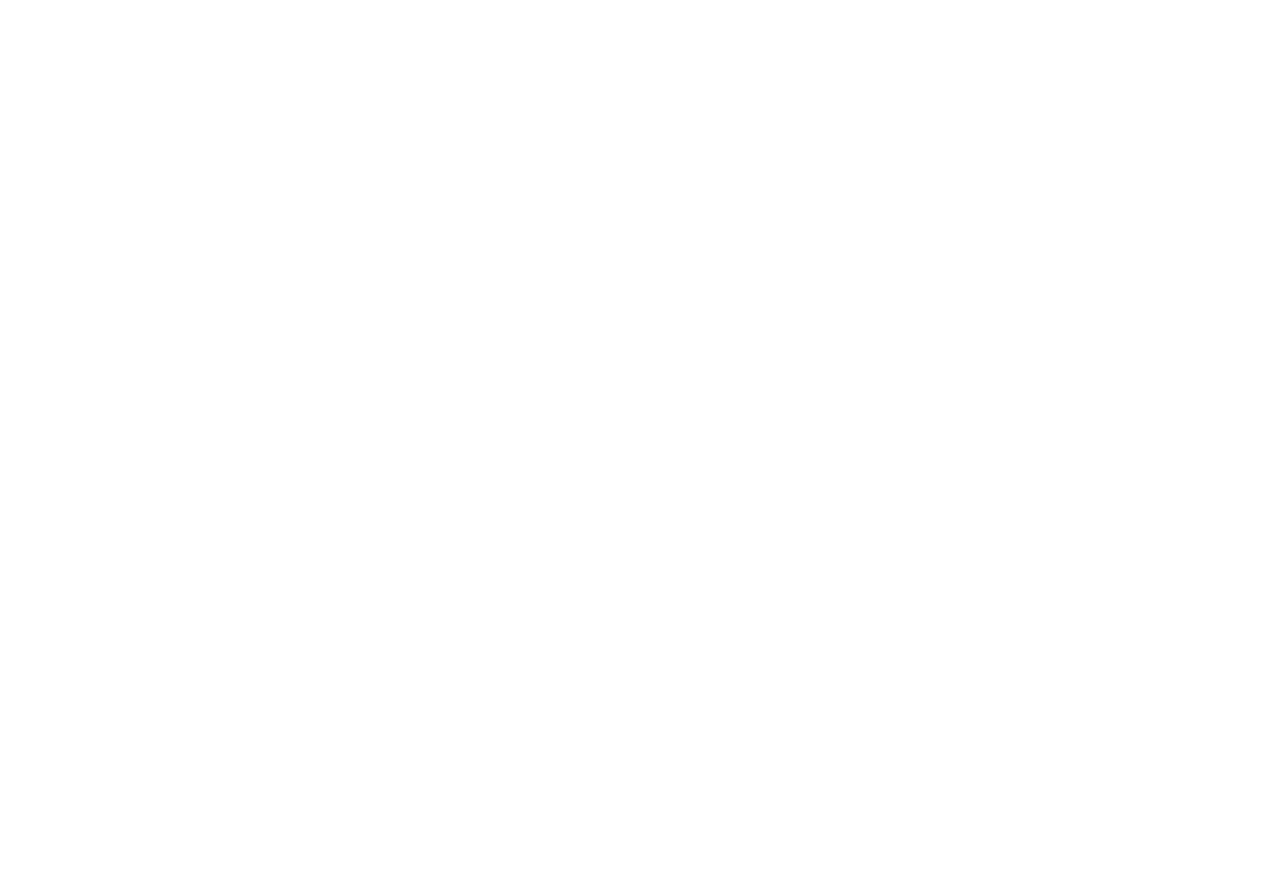
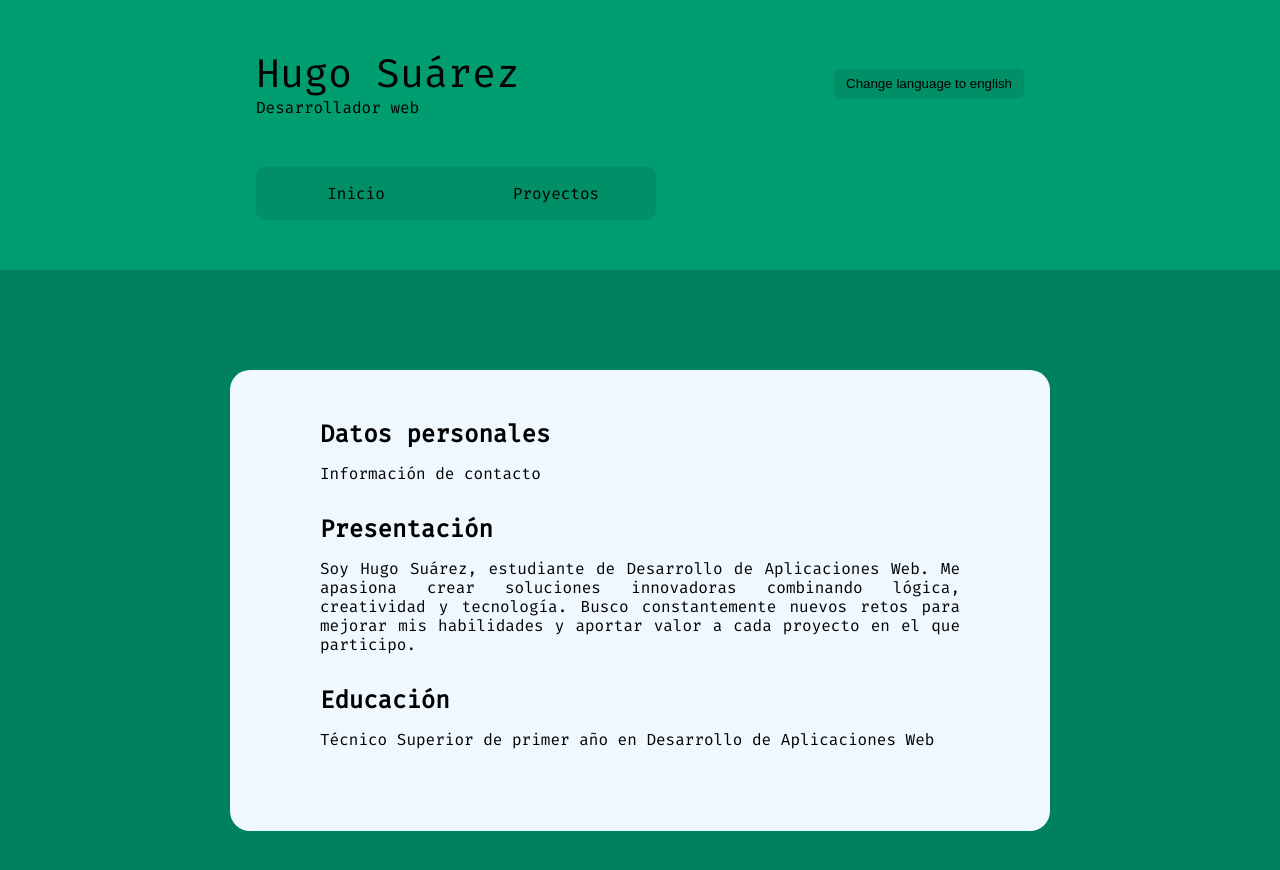
Before and after one commit to jiuugo/portfolio, a plain HTML site: page index.html in a window 1280 px wide. Before the commit the page ends 800 px from the top, so only its background shows below. Drawn offline with Linux system fonts and the light colour scheme.

Commit message:
Esquema inicial

```diff
--- a/css/styles.css
+++ b/css/styles.css
@@ -0,0 +1,80 @@
+*{
+    margin: 0;
+    padding: 0;
+}
+
+body {
+  font-family: 'Fira Mono', monospace;
+  background-color: #00815d;
+}
+
+.cabecera{
+    width: 60vw;
+
+    background-color: #009D71;
+
+    padding: 50px 20vw;
+}
+
+#titulo{
+    width: 300px;
+}
+
+#title{
+    font-size: 40px;
+}
+
+nav{
+    margin-top: 50px;
+    display: grid;
+    grid-template-columns: repeat(2,200px);
+}
+#banner {
+    display: flex;
+    align-items: center;
+    justify-content: space-between;
+}
+#cambiarTraduccion{
+    background-color: #008f66;
+    padding: 5px 10px;
+    border-radius: 5px;
+    border: solid 2px #008f66;
+}
+#cambiarTraduccion:hover{
+    cursor: pointer;
+    border: solid 2px #007755;
+}
+
+.opcionNavbar{
+    background-color: #008f66;
+    text-align: center;
+    padding: 15px;
+    border: solid 2px #008f66;
+}
+
+.opcionNavbar:hover{
+    cursor: pointer;
+    border: solid 2px #007755;
+}
+
+#navbar1{
+    border-top-left-radius: 10px;
+    border-bottom-left-radius: 10px;
+}
+#navbar2{
+    border-top-right-radius: 10px;
+    border-bottom-right-radius: 10px;
+}
+
+.contenidoPrincipal{
+    margin: 100px auto;
+    width: 50vw;
+    background-color: aliceblue;
+    padding: 50px 7vw;
+    border-radius: 20px;
+}
+
+.contenido{
+    text-align: justify;
+    margin: 1rem auto 2rem;
+}
--- a/index.html
+++ b/index.html
@@ -1,11 +1,44 @@
 <!DOCTYPE html>
 <html lang="es">
+
 <head>
     <meta charset="UTF-8">
     <meta name="viewport" content="width=device-width, initial-scale=1.0">
     <title>Portofolio - Jiuugo</title>
+    <link rel="stylesheet" href="css/styles.css">
+    <link href="https://fonts.googleapis.com/css2?family=Fira+Mono&display=swap" rel="stylesheet">
 </head>
+
 <body>
+    <header class="cabecera">
+        <div id="banner">
+            <div id="titulo">
+                <div id="title"></div>
+                <div id="description"></div>
+            </div>
 
+            <button id="cambiarTraduccion">Cambiar idioma</button>
+        </div>
+        <nav>
+            <div class="opcionNavbar" id="navbar1">Inicio</div>
+            <div class="opcionNavbar" id="navbar2">Proyectos</div>
+        </nav>
+    </header>
+
+    <section class="contenidoPrincipal">
+        <h1 id="datPersonales"></h1>
+        <p id="txtDatPersonales" class="contenido"></p>
+
+        <h1 id="presentacion">Presentación</h1>
+        <p id="txtPresentacion" class="contenido"></p>
+
+
+        <h1 id="educacion">Educación</h1>
+        <p id="txtEducacion" class="contenido"></p>
+    </section>
+
+
+    <script src="js/script.js"></script>
 </body>
+
 </html>
--- a/js/script.js
+++ b/js/script.js
@@ -0,0 +1,33 @@
+const cambiarTraduccion = document.getElementById("cambiarTraduccion");
+
+
+let translations = {};
+let idiomaActual = "es";
+
+fetch('translations/translations.json')
+    .then(response => response.json())
+    .then(data => {
+        translations = data;
+        setLanguage('es');
+    });
+
+function updateTexts(lang) {
+    const elements = Object.keys(translations[lang]);
+    elements.forEach(key => {
+        const el = document.getElementById(key);
+        if (el) el.textContent = translations[lang][key];
+    });
+}
+
+function setLanguage(lang) {
+    idiomaActual = lang;
+    if (!translations[lang]) return;
+    updateTexts(lang);
+}
+
+cambiarTraduccion.addEventListener("click", ()=>{
+    if(idiomaActual==="es"){
+        setLanguage("en");
+
+    }else setLanguage("es")
+});
--- /dev/null
+++ b/translations/translations.json
@@ -0,0 +1,28 @@
+{
+    "es": {
+        "title": "Hugo Suárez",
+        "description": "Desarrollador web",
+        "navbar1": "Inicio",
+        "navbar2": "Proyectos",
+        "cambiarTraduccion": "Change language to english",
+        "datPersonales": "Datos personales",
+        "txtDatPersonales": "Información de contacto",
+        "presentacion": "Presentación",
+        "txtPresentacion": "Soy Hugo Suárez, estudiante de Desarrollo de Aplicaciones Web. Me apasiona crear soluciones innovadoras combinando lógica, creatividad y tecnología. Busco constantemente nuevos retos para mejorar mis habilidades y aportar valor a cada proyecto en el que participo.",
+        "educacion": "Educación",
+        "txtEducacion": "Técnico Superior de primer año en Desarrollo de Aplicaciones Web"
+    },
+    "en": {
+        "title": "Hugo Suárez",
+        "description": "Web developer",
+        "navbar1": "Home",
+        "navbar2": "Projects",
+        "cambiarTraduccion": "Cambiar idioma a español",
+        "datPersonales": "Personal details",
+        "txtDatPersonales": "Example text",
+        "presentacion": "Personal statement",
+        "txtPresentacion": "I am Hugo Suárez, a Web Application Development student. I am passionate about creating innovative solutions by combining logic, creativity, and technology. I am constantly seeking new challenges to improve my skills and add value to every project I participate in.",
+        "educacion": "Education",
+        "txtEducacion": "1st year Higher Technician in Web Application Development"
+    }
+}
```
